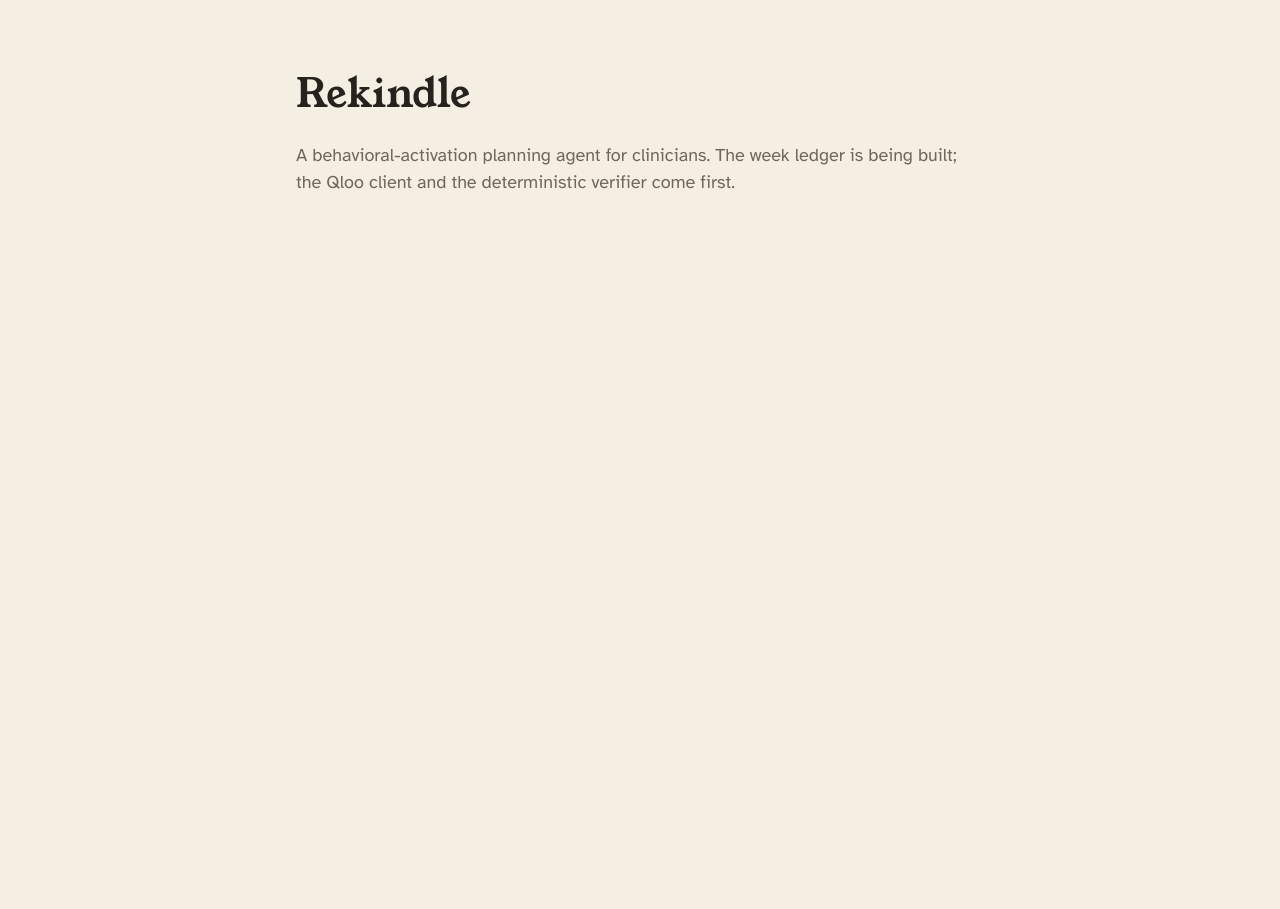
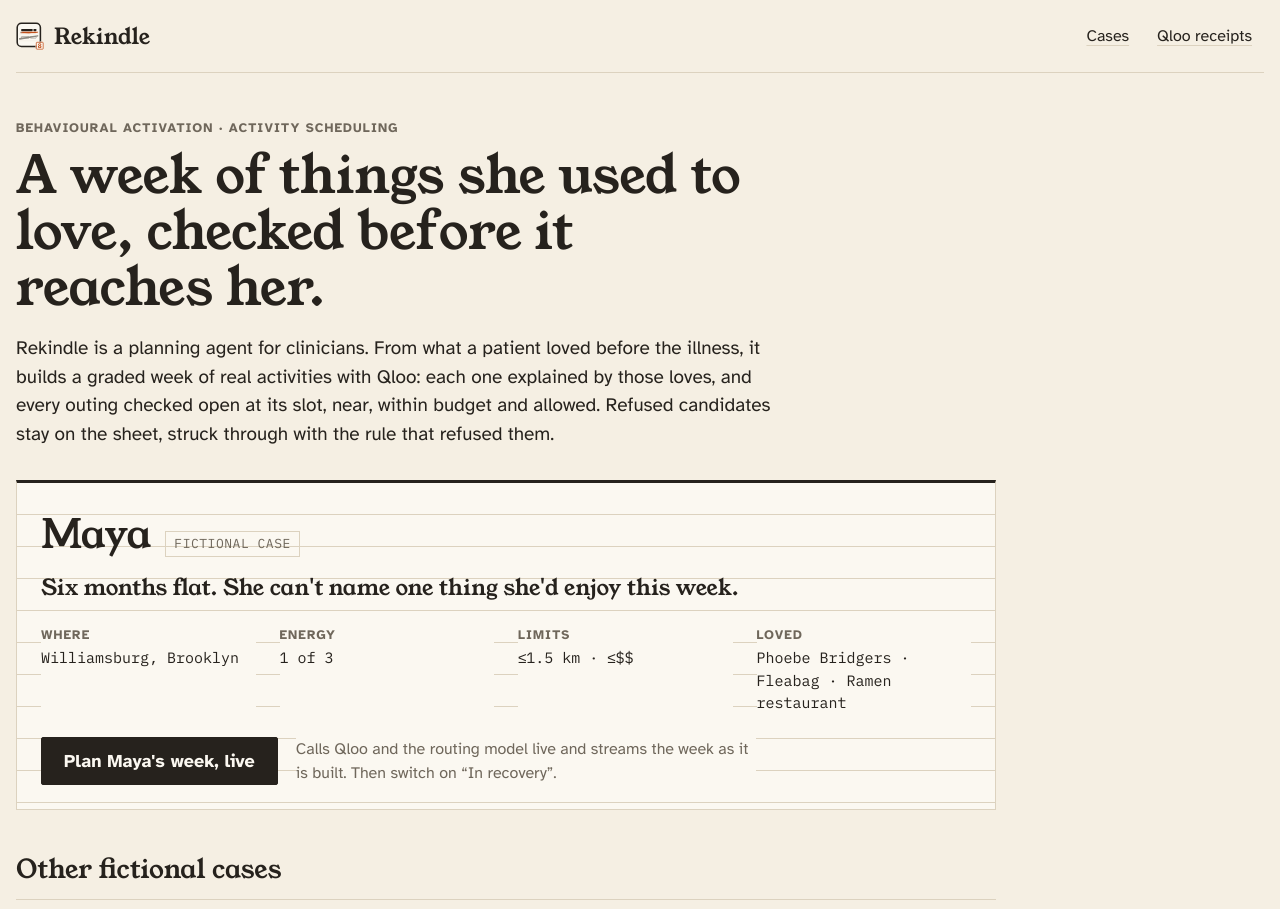
Before and after one commit to edycutjong/rekindle, a Next.js app: page / in a window 1280 px wide. Shown: the top 909 px of the page. Before the commit the page ends 800 px from the top, so only its background shows below. Built offline with nearby package versions, Linux system fonts and the light colour scheme.

Commit message:
Home: Maya's fictional case file and the 19 other seeded cases; case and plan pages

```diff
--- /dev/null
+++ b/app/home.module.css
@@ -0,0 +1,119 @@
+.home {
+  max-width: 980px;
+  padding: 40px 0 24px;
+}
+.intro {
+  max-width: 760px;
+}
+.eyebrow {
+  font-variant-caps: all-small-caps;
+  letter-spacing: 0.06em;
+  font-weight: 700;
+  color: var(--muted);
+  margin: 0 0 8px;
+}
+.title {
+  font-size: clamp(34px, 5vw, 52px);
+  line-height: 1.08;
+  margin: 0 0 18px;
+}
+.lead {
+  font-size: 19px;
+  margin: 0 0 32px;
+}
+.caseFile {
+  background: var(--paper);
+  border: 1px solid var(--rule);
+  border-top: 3px solid var(--ink);
+  padding: 22px 24px 24px;
+  margin-bottom: 40px;
+  background-image: repeating-linear-gradient(var(--paper) 0 31px, var(--rule) 31px 32px);
+}
+.caseTop {
+  display: flex;
+  align-items: baseline;
+  gap: 14px;
+  flex-wrap: wrap;
+}
+.caseName {
+  font-size: 40px;
+  margin: 0;
+}
+.hook {
+  font-family: var(--font-display);
+  font-size: 22px;
+  margin: 6px 0 16px;
+}
+.facts {
+  display: grid;
+  grid-template-columns: repeat(auto-fit, minmax(190px, 1fr));
+  gap: 10px 24px;
+  margin: 0 0 22px;
+}
+.facts div {
+  background: var(--paper);
+}
+.facts dt {
+  font-variant-caps: all-small-caps;
+  letter-spacing: 0.06em;
+  font-weight: 700;
+  color: var(--muted);
+}
+.facts dd {
+  margin: 0;
+  font-family: var(--font-data);
+  font-size: 15px;
+}
+.cta {
+  display: flex;
+  flex-wrap: wrap;
+  align-items: center;
+  gap: 12px 18px;
+}
+.ctaNote {
+  color: var(--muted);
+  font-size: 16px;
+  max-width: 460px;
+  background: var(--paper);
+}
+.h2 {
+  font-size: 26px;
+  margin: 0 0 10px;
+}
+.cases {
+  list-style: none;
+  padding: 0;
+  margin: 0 0 32px;
+  border-top: 1px solid var(--rule);
+}
+.caseRow {
+  display: flex;
+  justify-content: space-between;
+  align-items: center;
+  gap: 16px;
+  padding: 10px 0;
+  border-bottom: 1px solid var(--rule);
+}
+.muted {
+  color: var(--muted);
+}
+.rowMeta {
+  font: 14px/1.4 var(--font-data);
+  color: var(--muted);
+}
+.footnote {
+  color: var(--muted);
+  font-size: 16px;
+  max-width: 760px;
+}
+@media (max-width: 719px) {
+  .home {
+    padding-top: 24px;
+  }
+  .caseFile {
+    padding: 18px 16px;
+  }
+  .caseRow {
+    align-items: flex-start;
+  }
+}
--- a/app/page.tsx
+++ b/app/page.tsx
@@ -1,11 +1,90 @@
+import { SiteHeader } from "@/components/SiteHeader";
+import { StartCase } from "@/components/StartCase";
+import { SEEDS } from "@/lib/service";
+import { distanceLabel, priceLabel } from "@/lib/view";
+import s from "./home.module.css";
+import r from "@/components/rekindle.module.css";
+
+export const dynamic = "force-static";
+
+const flags = (p: (typeof SEEDS)[number]) => [p.in_recovery && "in recovery", p.need_quiet && "quiet", p.need_wheelchair && "wheelchair"].filter(Boolean).join(" · ");
+
 export default function Home() {
+  const maya = SEEDS.find((p) => p.slug === "maya")!;
+  const others = SEEDS.filter((p) => p.slug !== "maya");
   return (
-    <main style={{ maxWidth: 720, margin: "0 auto", padding: "64px 16px" }}>
-      <h1 style={{ fontSize: 40, margin: 0 }}>Rekindle</h1>
-      <p style={{ color: "var(--muted)" }}>
-        A behavioral-activation planning agent for clinicians. The week ledger is being built; the Qloo client and the
-        deterministic verifier come first.
-      </p>
-    </main>
+    <div className={r.wrap}>
+      <SiteHeader />
+      <main className={s.home}>
+        <section className={s.intro}>
+          <p className={s.eyebrow}>Behavioural activation · activity scheduling</p>
+          <h1 className={s.title}>A week of things she used to love, checked before it reaches her.</h1>
+          <p className={s.lead}>
+            Rekindle is a planning agent for clinicians. From what a patient loved before the illness, it builds a graded week of real activities with Qloo: each
+            one explained by those loves, and every outing checked open at its slot, near, within budget and allowed. Refused candidates stay on the sheet,
+            struck through with the rule that refused them.
+          </p>
+        </section>
+
+        <section className={s.caseFile} aria-labelledby="maya">
+          <div className={s.caseTop}>
+            <h2 id="maya" className={s.caseName}>
+              {maya.label}
+            </h2>
+            <span className={r.fictional}>fictional case</span>
+          </div>
+          <p className={s.hook}>Six months flat. She can&apos;t name one thing she&apos;d enjoy this week.</p>
+          <dl className={s.facts}>
+            <div>
+              <dt>where</dt>
+              <dd>{maya.locality}</dd>
+            </div>
+            <div>
+              <dt>energy</dt>
+              <dd>{maya.energy} of 3</dd>
+            </div>
+            <div>
+              <dt>limits</dt>
+              <dd>
+                {distanceLabel(maya.radius_m)} · {priceLabel(maya.price_max)}
+              </dd>
+            </div>
+            <div>
+              <dt>loved</dt>
+              <dd>{maya.loves.map((l) => l.name ?? l.text).join(" · ")}</dd>
+            </div>
+          </dl>
+          <div className={s.cta}>
+            <StartCase slug="maya" label="Plan Maya's week, live" primary />
+            <span className={s.ctaNote}>Calls Qloo and the routing model live and streams the week as it is built. Then switch on “In recovery”.</span>
+          </div>
+        </section>
+
+        <section aria-labelledby="others">
+          <h2 id="others" className={s.h2}>
+            Other fictional cases
+          </h2>
+          <ul className={s.cases}>
+            {others.map((p) => (
+              <li key={p.slug} className={s.caseRow}>
+                <div>
+                  <strong>{p.label}</strong> <span className={s.muted}>{p.locality}</span>
+                  <div className={s.rowMeta}>
+                    energy {p.energy} · {distanceLabel(p.radius_m)} · {priceLabel(p.price_max)}
+                    {flags(p) ? ` · ${flags(p)}` : ""} · {p.loves.map((l) => l.name ?? l.text).join(", ")}
+                  </div>
+                </div>
+                <StartCase slug={p.slug} label="Plan" />
+              </li>
+            ))}
+          </ul>
+        </section>
+
+        <p className={s.footnote}>
+          Clinician-support only: no diagnosis, no efficacy claims, nothing reaches a patient without a clinician. Every profile here is fictional; only taste
+          entities and a map point are sent to Qloo, never health data.
+        </p>
+      </main>
+    </div>
   );
 }
--- /dev/null
+++ b/components/SiteHeader.tsx
@@ -0,0 +1,18 @@
+import Link from "next/link";
+import s from "./rekindle.module.css";
+
+export function SiteHeader() {
+  return (
+    <header className={s.site}>
+      <Link href="/" className={s.brand} aria-label="Rekindle home">
+        {/* eslint-disable-next-line @next/next/no-img-element */}
+        <img src="/icon.svg" alt="" width={28} height={28} />
+        Rekindle
+      </Link>
+      <nav className={s.siteNav} aria-label="Site">
+        <Link href="/">Cases</Link>
+        <Link href="/integrations/qloo">Qloo receipts</Link>
+      </nav>
+    </header>
+  );
+}
--- /dev/null
+++ b/components/StartCase.tsx
@@ -0,0 +1,37 @@
+"use client";
+import { useRouter } from "next/navigation";
+import { useState } from "react";
+import s from "./rekindle.module.css";
+
+/** Clone a fictional seeded case for this visitor, then open it; the plan runs live on the case page. */
+export function StartCase({ slug, label, primary = false }: { slug: string; label: string; primary?: boolean }) {
+  const router = useRouter();
+  const [busy, setBusy] = useState(false);
+  const [err, setErr] = useState<string | null>(null);
+  async function start() {
+    setBusy(true);
+    setErr(null);
+    try {
+      const r = await fetch(`/api/cases/seed/${encodeURIComponent(slug)}`, { method: "POST" });
+      const b = (await r.json()) as { case?: { id: string }; error?: string };
+      if (!r.ok || !b.case) throw new Error(b.error ?? `HTTP ${r.status}`);
+      router.push(`/cases/${b.case.id}`);
+    } catch (e) {
+      setErr(e instanceof Error ? e.message : String(e));
+      setBusy(false);
+    }
+  }
+  return (
+    <>
+      <button type="button" className={primary ? s.btn : `${s.btn} ${s.btnQuiet}`} onClick={start} disabled={busy} data-testid={`start-${slug}`}>
+        {busy ? "Opening the case…" : label}
+      </button>
+      {err && (
+        <span role="alert" className={s.reason}>
+          {" "}
+          {err}
+        </span>
+      )}
+    </>
+  );
+}
```
Also changed, not shown: app/cases/[id]/page.tsx (added, +24 -0 lines), app/plans/[id]/page.tsx (added, +25 -0 lines).
